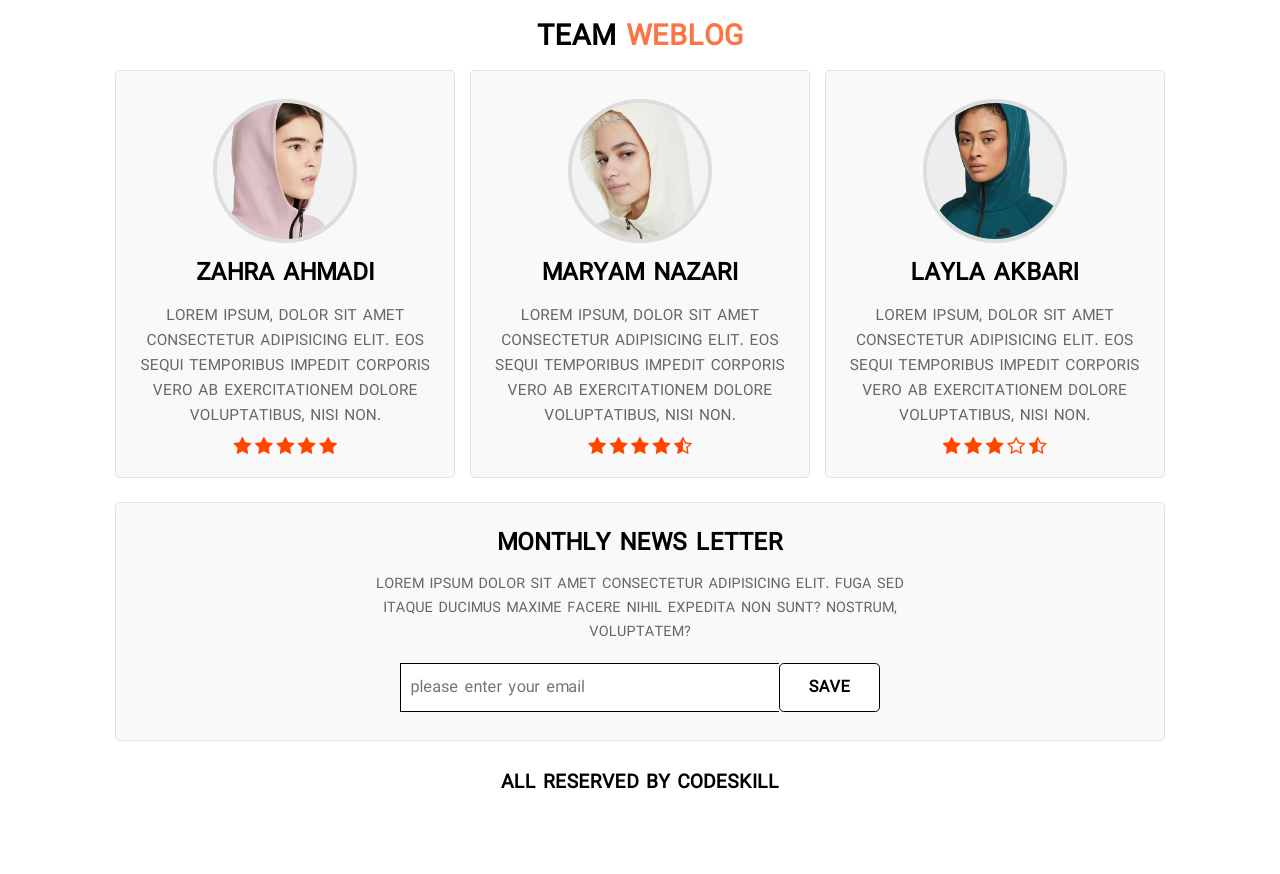
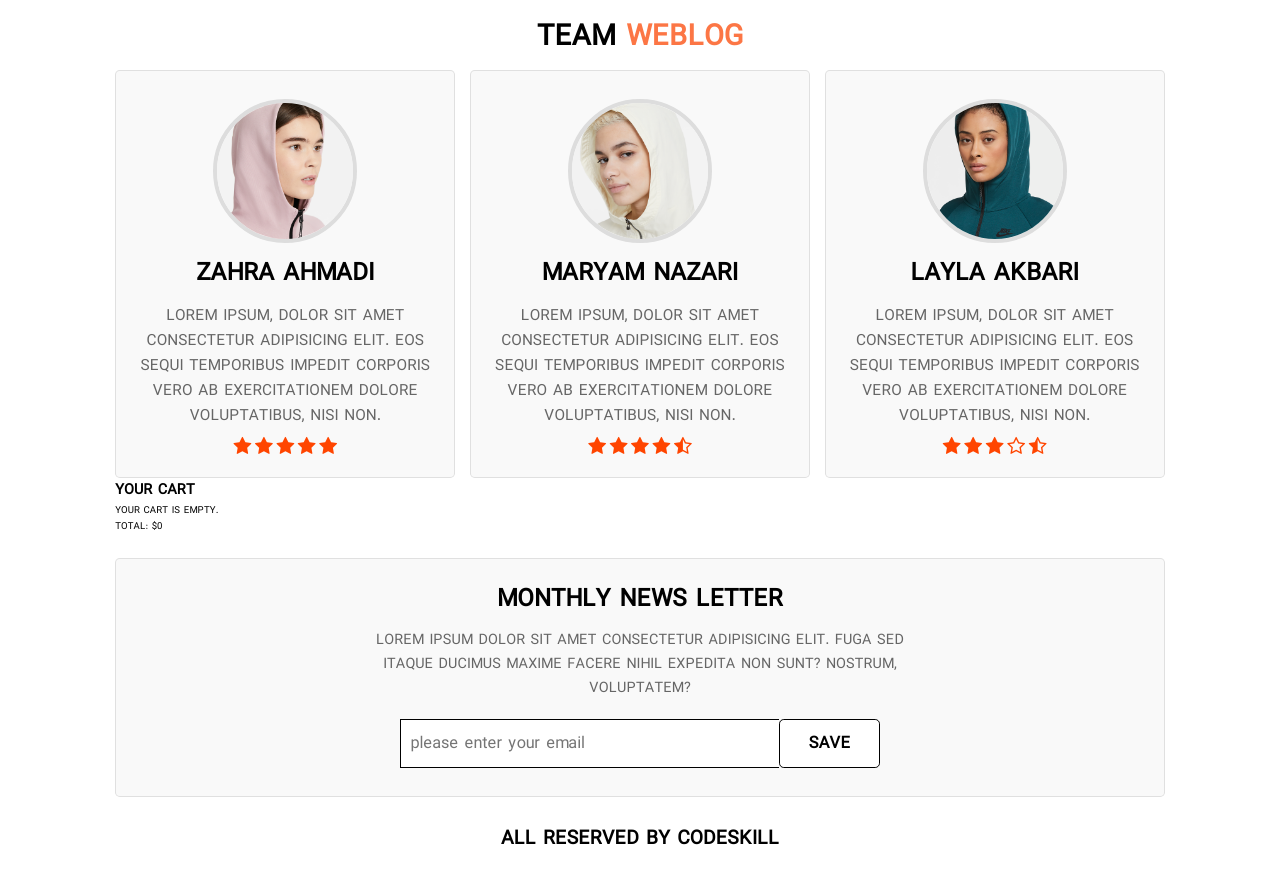
Before and after one commit to YuvrajYadav2002/shoes, a plain HTML site: page index.html in a window 1280 px wide. Shown: the part 3298-4172 px from the top of the page. Before the commit the page ends 4116 px from the top, so only its background shows below. Drawn offline with Linux system fonts and the light colour scheme.

Commit message:
Update index.html

```diff
--- a/index.html
+++ b/index.html
@@ -368,6 +368,11 @@
                     </div>
                 </div>
             </div>
+            <h2>Your Cart</h2>
+<div id="cart-items">
+  <p>Your cart is empty.</p>
+</div>
+<p>Total: $<span id="cart-total">0</span></p>
         </section>
         <!--end blog-->
         <section class="news" id="news">
```
